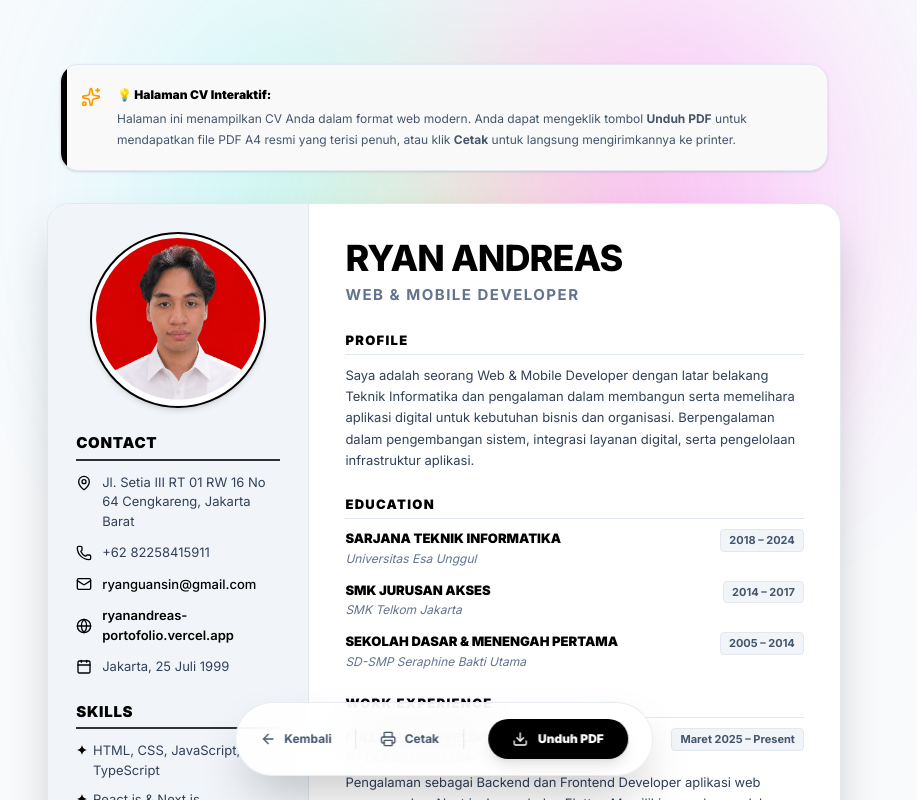
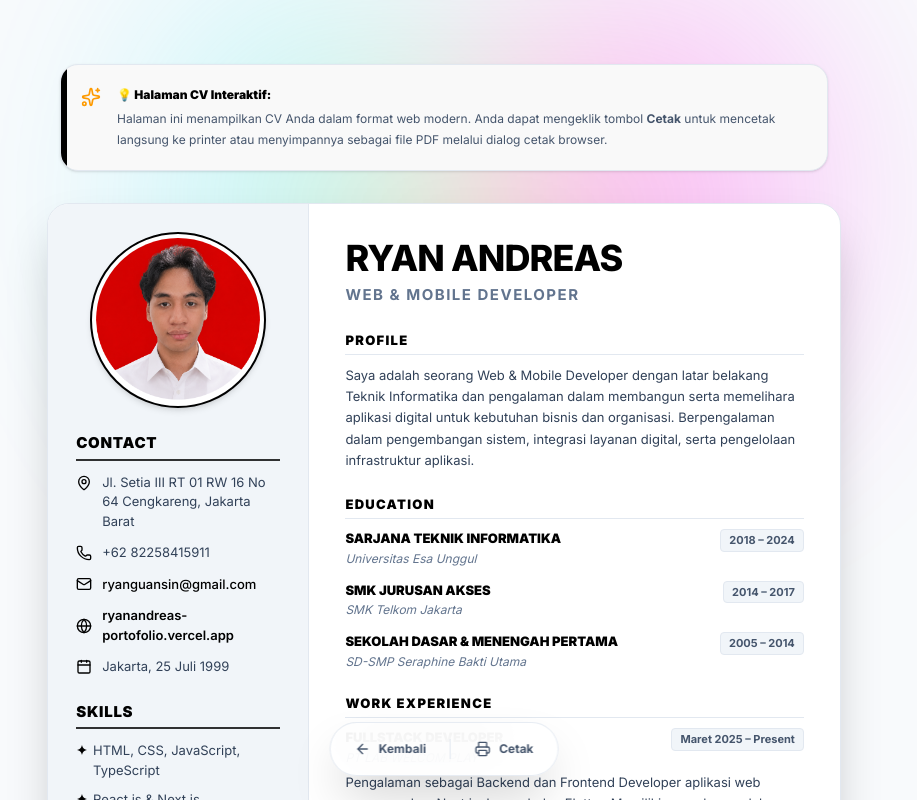
Before and after one commit to ryanandreas/personal-portofolio, a Next.js app: page /cv in a window 1280 px wide. Shown: the top 800 px of the page, without its empty margins (196-1113 px from the left). Built offline with nearby package versions, Linux system fonts and the light colour scheme.

Commit message:
remove html2canvas

```diff
--- a/next.config.ts
+++ b/next.config.ts
@@ -3,18 +3,6 @@ import type { NextConfig } from "next";
 const nextConfig: NextConfig = {
   /* config options here */
   reactCompiler: true,
-  turbopack: {
-    resolveAlias: {
-      html2canvas: 'html2canvas-pro',
-    },
-  },
-  webpack: (config) => {
-    config.resolve.alias = {
-      ...config.resolve.alias,
-      html2canvas: 'html2canvas-pro',
-    };
-    return config;
-  },
 };
 
 export default nextConfig;
--- a/package.json
+++ b/package.json
@@ -13,8 +13,6 @@
     "@iconify/react": "^6.0.2",
     "class-variance-authority": "^0.7.1",
     "clsx": "^2.1.1",
-    "html2canvas": "npm:html2canvas-pro@^2.0.4",
-    "html2pdf.js": "^0.14.0",
     "lucide-react": "^1.16.0",
     "motion": "^12.38.0",
     "next": "16.2.6",
--- a/src/app/cv/CvClientPage.tsx
+++ b/src/app/cv/CvClientPage.tsx
@@ -3,11 +3,10 @@
 import React, { useState, useEffect, useRef } from 'react';
 import Image from 'next/image';
 import Link from 'next/link';
-import { ArrowLeft, Printer, Download, Mail, MapPin, Phone, Calendar, Sparkles, Globe } from 'lucide-react';
+import { ArrowLeft, Printer, Mail, MapPin, Phone, Calendar, Sparkles, Globe } from 'lucide-react';
 
 export default function CvClientPage() {
   const [siteUrl, setSiteUrl] = useState("ryanandreas.com");
-  const [isDownloading, setIsDownloading] = useState(false);
   const cvContainerRef = useRef<HTMLDivElement>(null);
 
   useEffect(() => {
@@ -21,35 +20,7 @@ export default function CvClientPage() {
     window.print();
   };
 
-  const handleDownload = async () => {
-    if (isDownloading) return;
-    setIsDownloading(true);
-    try {
-      const element = cvContainerRef.current;
-      if (!element) return;
 
-      const html2pdf = (await import('html2pdf.js/src/index.js')).default;
-      const opt = {
-        margin:       0,
-        filename:     'CV_Ryan_Andreas.pdf',
-        image:        { type: 'jpeg' as const, quality: 0.98 },
-        html2canvas:  {
-          scale: 2.5, // High resolution for crisp text
-          useCORS: true,
-          logging: false,
-          letterRendering: true
-        },
-        jsPDF:        { unit: 'mm' as const, format: 'a4' as const, orientation: 'portrait' as const },
-        pagebreak:    { mode: ['css', 'legacy'] }
-      };
-
-      await html2pdf().set(opt).from(element).save();
-    } catch (error) {
-      console.error("Gagal mengunduh PDF CV:", error);
-    } finally {
-      setIsDownloading(false);
-    }
-  };
 
   // QR code content pointing to portfolio url
   const qrCodeUrl = "https://api.qrserver.com/v1/create-qr-code/?size=150x150&data=https://ryanandreas-portofolio.vercel.app/";
@@ -84,16 +55,7 @@ export default function CvClientPage() {
           <span>Cetak</span>
         </button>
 
-        <div className="w-px h-5 bg-slate-200" />
 
-        <button
-          onClick={handleDownload}
-          disabled={isDownloading}
-          className="flex items-center gap-2.5 text-xs font-black text-white bg-black hover:bg-slate-900 px-6 py-3 rounded-full transition-all duration-200 cursor-pointer shadow-lg active:scale-95 disabled:opacity-50 disabled:cursor-not-allowed"
-        >
-          <Download className="w-4 h-4" />
-          <span>{isDownloading ? "Memproses PDF..." : "Unduh PDF"}</span>
-        </button>
       </div>
 
       {/* MAIN CONTAINER */}
@@ -105,7 +67,7 @@ export default function CvClientPage() {
           <Sparkles className="w-5 h-5 text-amber-500 shrink-0 mt-0.5" />
           <div className="text-xs text-slate-600 leading-[1.7]">
             <span className="font-black text-black block mb-1">💡 Halaman CV Interaktif:</span>
-            Halaman ini menampilkan CV Anda dalam format web modern. Anda dapat mengeklik tombol <strong>Unduh PDF</strong> untuk mendapatkan file PDF A4 resmi yang terisi penuh, atau klik <strong>Cetak</strong> untuk langsung mengirimkannya ke printer.
+            Halaman ini menampilkan CV Anda dalam format web modern. Anda dapat mengeklik tombol <strong>Cetak</strong> untuk mencetak langsung ke printer atau menyimpannya sebagai file PDF melalui dialog cetak browser.
           </div>
         </div>
 
--- a/src/app/portofolio/PortfolioClientPage.tsx
+++ b/src/app/portofolio/PortfolioClientPage.tsx
@@ -3,14 +3,13 @@
 import React, { useState, useEffect, useRef } from 'react';
 import Image from 'next/image';
 import Link from 'next/link';
-import { ArrowLeft, Printer, ExternalLink, Mail, MapPin, Sparkles, Filter, Code, CheckCircle, Globe, Download } from 'lucide-react';
+import { ArrowLeft, Printer, ExternalLink, Mail, MapPin, Sparkles, Filter, Code, CheckCircle, Globe } from 'lucide-react';
 import { projectsData } from '@/components/sections/ProjectsSection';
 
 export default function PortfolioClientPage() {
   const [siteUrl, setSiteUrl] = useState("ryanandreas.com");
   const [activeFilter, setActiveFilter] = useState<string>("ALL");
   const [hoveredProject, setHoveredProject] = useState<number | null>(null);
-  const [isDownloading, setIsDownloading] = useState(false);
   const pdfContainerRef = useRef<HTMLDivElement>(null);
 
   useEffect(() => {
@@ -41,35 +40,7 @@ export default function PortfolioClientPage() {
     window.print();
   };
 
-  const handleDownload = async () => {
-    if (isDownloading) return;
-    setIsDownloading(true);
-    try {
-      const element = pdfContainerRef.current;
-      if (!element) return;
 
-      const html2pdf = (await import('html2pdf.js')).default;
-      const opt = {
-        margin:       0,
-        filename:     'Portofolio_Ryan_Andreas.pdf',
-        image:        { type: 'jpeg' as const, quality: 0.98 },
-        html2canvas:  {
-          scale: 2,
-          useCORS: true,
-          logging: false,
-          letterRendering: true
-        },
-        jsPDF:        { unit: 'mm' as const, format: 'a4' as const, orientation: 'portrait' as const },
-        pagebreak:    { mode: ['css', 'legacy'] }
-      };
-
-      await html2pdf().set(opt).from(element).save();
-    } catch (error) {
-      console.error("Gagal mengunduh PDF:", error);
-    } finally {
-      setIsDownloading(false);
-    }
-  };
 
   return (
     <div className="min-h-screen bg-white text-[#111111] antialiased flex flex-col relative overflow-hidden font-sans pb-16">
@@ -101,16 +72,7 @@ export default function PortfolioClientPage() {
           <span>Cetak</span>
         </button>
 
-        <div className="w-px h-5 bg-[#EBEBEB]" />
 
-        <button
-          onClick={handleDownload}
-          disabled={isDownloading}
-          className="flex items-center gap-2.5 text-xs font-black text-white bg-[#111111] hover:bg-black px-6 py-3 rounded-full transition-all duration-200 cursor-pointer shadow-lg active:scale-95 flex-row disabled:opacity-50 disabled:cursor-not-allowed"
-        >
-          <Download className="w-4 h-4" />
-          <span>{isDownloading ? "Memproses PDF..." : "Unduh PDF"}</span>
-        </button>
       </div>
 
       {/* MAIN CONTAINER */}
@@ -122,7 +84,7 @@ export default function PortfolioClientPage() {
           <Sparkles className="w-5 h-5 text-amber-500 shrink-0 mt-0.5" />
           <div className="text-xs text-[#555555] leading-[1.7]">
             <span className="font-black text-black block mb-1">💡 Info Unduh Portofolio:</span>
-            Tombol <strong>Unduh PDF</strong> akan secara otomatis memproses dan mengunduh dokumen A4 portofolio Anda. Tombol <strong>Cetak</strong> dapat digunakan jika Anda ingin mencetak langsung menggunakan printer fisik.
+            Tombol <strong>Cetak</strong> dapat digunakan jika Anda ingin mencetak portofolio secara langsung atau menyimpannya sebagai PDF melalui menu cetak browser.
           </div>
         </div>
 
--- a/src/types/html2pdf.d.ts
+++ /dev/null
@@ -1,5 +0,0 @@
-declare module 'html2pdf.js/src/index.js' {
-  // eslint-disable-next-line @typescript-eslint/no-explicit-any
-  const content: any;
-  export default content;
-}
```
